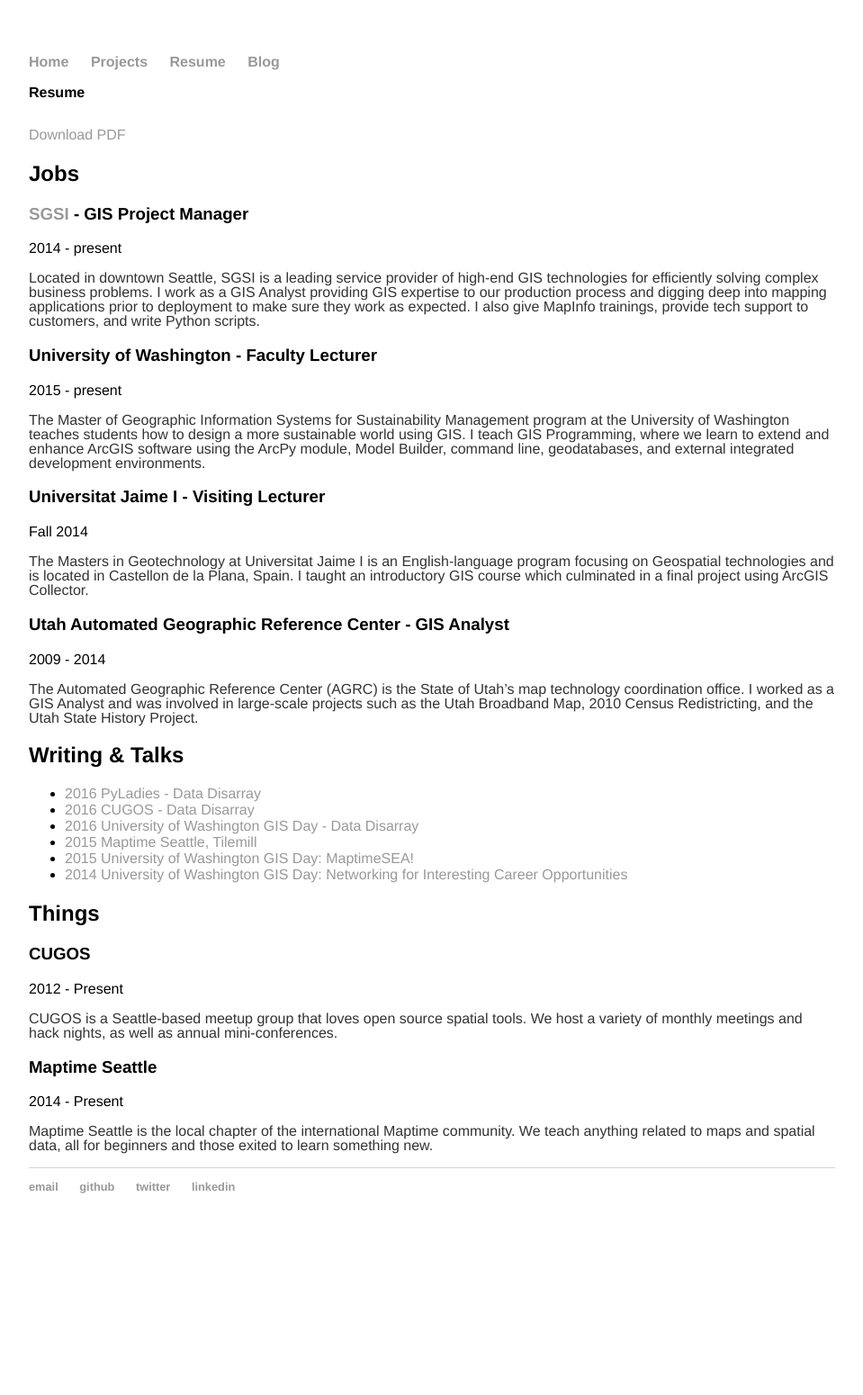
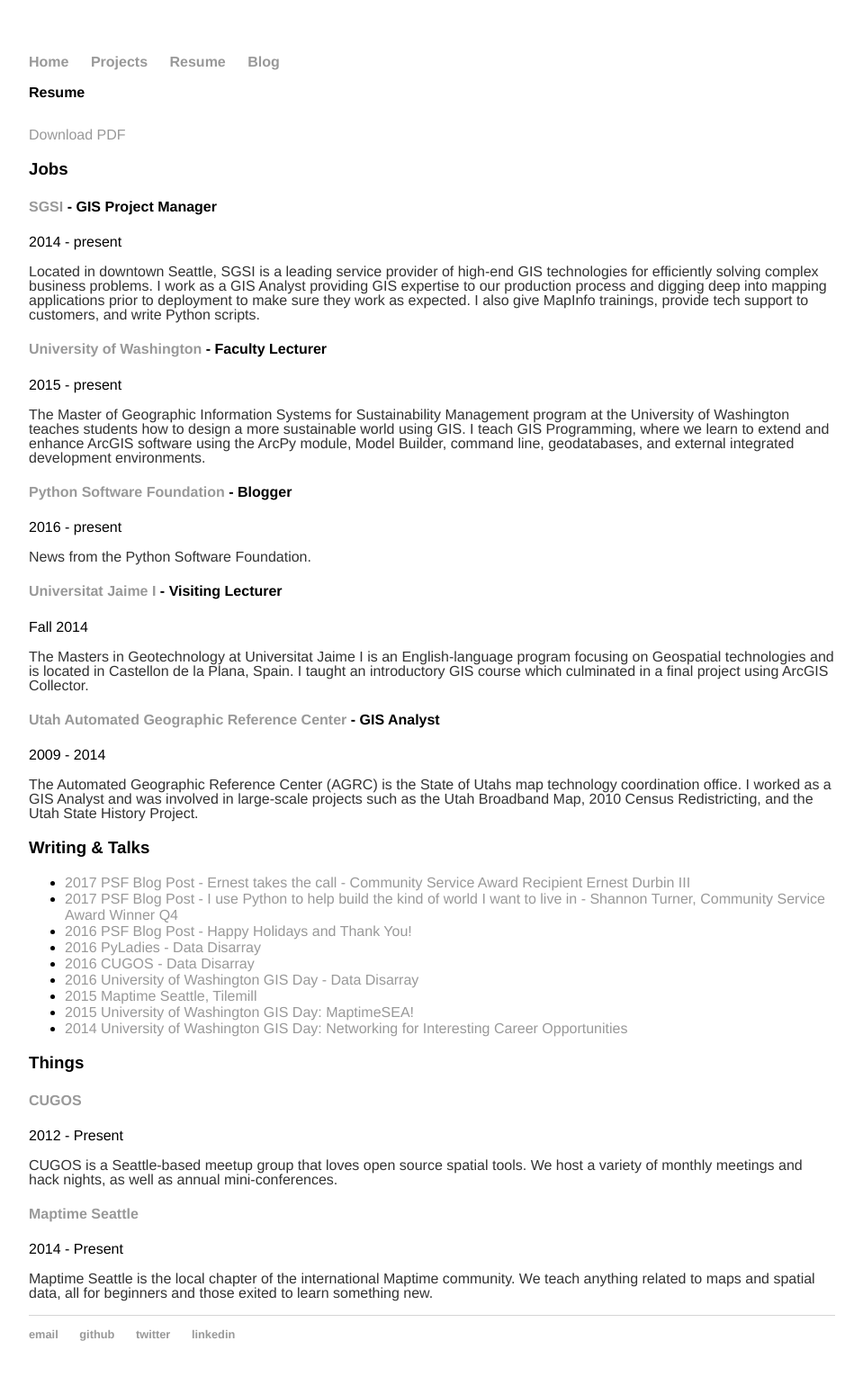
Before and after one commit to christyheaton/christyheaton.github.io, a Jekyll site: the page built from resume/index.html, in a window 1280 px wide. Shown: the whole page at 90% size, without its empty margins (160-1119 px from the left). Built offline with Jekyll 4.4.1, drawn with Linux system fonts in a browser that asks for light colours; before the commit the page ends 1386 px from its top, so only the background shows below that.

Commit message:
added blog posts

```diff
--- a/resume/index.html
+++ b/resume/index.html
@@ -13,35 +13,44 @@
 
 <div class="resume cf">
 
-  <h2>Jobs</h2>
+  <h3>Jobs</h3>
 
     <div class="resume_item cf resume_item_large">
-      <h3 class="resume_header"><a href="sgsi.com">SGSI</a><span class="resume_title"> - GIS Project Manager</span></h3>
+      <h4 class="resume_header"><a href="http://sgsi.com">SGSI</a><span class="resume_title"> - GIS Project Manager</span></h4>
       <span class="resume_timeline">2014 - present</span>
       <p class="resume_description">Located in downtown Seattle, SGSI is a leading service provider of high-end GIS technologies for efficiently solving complex business problems. I work as a GIS Analyst providing GIS expertise to our production process and digging deep into mapping applications prior to deployment to make sure they work as expected. I also give MapInfo trainings, provide tech support to customers, and write Python scripts.</p>
     </div>
 
     <div class="resume_item cf ">
-      <h3 class="resume_header">University of Washington<span class="resume_title"> - Faculty Lecturer</span></h3>
+      <h4 class="resume_header"><a href="https://www.gisonline.uw.edu/">University of Washington</a><span class="resume_title"> - Faculty Lecturer</span></h4>
       <span class="resume_timeline">2015 - present</span>
       <p class="resume_description">The Master of Geographic Information Systems for Sustainability Management program at the University of Washington teaches students how to design a more sustainable world using GIS. I teach GIS Programming, where we learn to extend and enhance ArcGIS software using the ArcPy module, Model Builder, command line, geodatabases, and external integrated development environments.</p>
     </div>
 
+	<div class="resume_item cf ">
+      <h4 class="resume_header"><a href="https://www.gisonline.uw.edu/">Python Software Foundation</a><span class="resume_title"> - Blogger</span></h4>
+      <span class="resume_timeline">2016 - present</span>
+      <p class="resume_description">News from the Python Software Foundation.</p>
+    </div>
+
     <div class="resume_item cf ">
-      <h3 class="resume_header">Universitat Jaime I<span class="resume_title"> - Visiting Lecturer</span></h3>
+      <h4 class="resume_header"><a href="http://www.mastergeotech.info">Universitat Jaime I</a><span class="resume_title"> - Visiting Lecturer</span></h4>
       <span class="resume_timeline">Fall 2014</span>
       <p class="resume_description">The Masters in Geotechnology at Universitat Jaime I is an English-language program focusing on Geospatial technologies and is located in Castellon de la Plana, Spain. I taught an introductory GIS course which culminated in a final project using ArcGIS Collector.</p>
     </div>
 
     <div class="resume_item cf ">
-      <h3 class="resume_header">Utah Automated Geographic Reference Center<span class="resume_title"> - GIS Analyst</span></h3>
+      <h4 class="resume_header"><a href="http://gis.utah.gov">Utah Automated Geographic Reference Center</a><span class="resume_title"> - GIS Analyst</span></h4>
       <span class="resume_timeline">2009 - 2014</span>
-      <p class="resume_description">The Automated Geographic Reference Center (AGRC) is the State of Utah’s map technology coordination office. I worked as a GIS Analyst and was involved in large-scale projects such as the Utah Broadband Map, 2010 Census Redistricting, and the Utah State History Project.</p>
+      <p class="resume_description">The Automated Geographic Reference Center (AGRC) is the State of Utahs map technology coordination office. I worked as a GIS Analyst and was involved in large-scale projects such as the Utah Broadband Map, 2010 Census Redistricting, and the Utah State History Project.</p>
     </div>
 
-  <h2>Writing & Talks</h2>
+  <h3>Writing & Talks</h3>
     <ul class="resume_item resume_list">
 
+	  <li><a href="http://pyfound.blogspot.com/2017/03/ernest-takes-call-community-service.html" target="_blank"><span>2017</span> PSF Blog Post - Ernest takes the call - Community Service Award Recipient Ernest Durbin III</a></li>
+	  <li><a href="http://pyfound.blogspot.com/2017/01/i-use-python-to-help-build-kind-of.html" target="_blank"><span>2017</span> PSF Blog Post - I use Python to help build the kind of world I want to live in - Shannon Turner, Community Service Award Winner Q4</a></li>
+	  <li><a href="http://pyfound.blogspot.com/2016/12/happy-holidays-and-thank-you.html" target="_blank"><span>2016</span> PSF Blog Post - Happy Holidays and Thank You!</a></li>
       <li><a href="http://christyheaton.github.io/PyLadies_Presentation/#/" target="_blank"><span>2016</span> PyLadies - Data Disarray</a></li>
       <li><a href="http://christyheaton.github.io/cugos_presentation/#/" target="_blank"><span>2016</span> CUGOS - Data Disarray</a></li>
 	  <li><a href="https://www.youtube.com/watch?v=SYCi5z05hu4" target="_blank"><span>2016</span> University of Washington GIS Day - Data Disarray</a></li>
@@ -51,16 +60,16 @@
 
 	</ul>
 
-  <h2>Things</h2>
+  <h3>Things</h3>
 
     <div class="resume_item cf resume_item_half">
-      <h3 class="resume_header">CUGOS<span class="resume_title"></span></h3>
+      <h4 class="resume_header"><a href="http://cugos.org">CUGOS</a><span class="resume_title"></span></h4>
       <span class="resume_timeline">2012 - Present</span>
       <p class="resume_description">CUGOS is a Seattle-based meetup group that loves open source spatial tools. We host a variety of monthly meetings and hack nights, as well as annual mini-conferences.</p>
     </div>
 
     <div class="resume_item cf resume_item_half">
-      <h3 class="resume_header">Maptime Seattle<span class="resume_title"></span></h3>
+      <h4 class="resume_header"><a href="http://maptimesea.github.io">Maptime Seattle</a><span class="resume_title"></span></h4>
       <span class="resume_timeline">2014 - Present</span>
       <p class="resume_description">Maptime Seattle is the local chapter of the international Maptime community. We teach anything related to maps and spatial data, all for beginners and those exited to learn something new.</p>
     </div>
```
